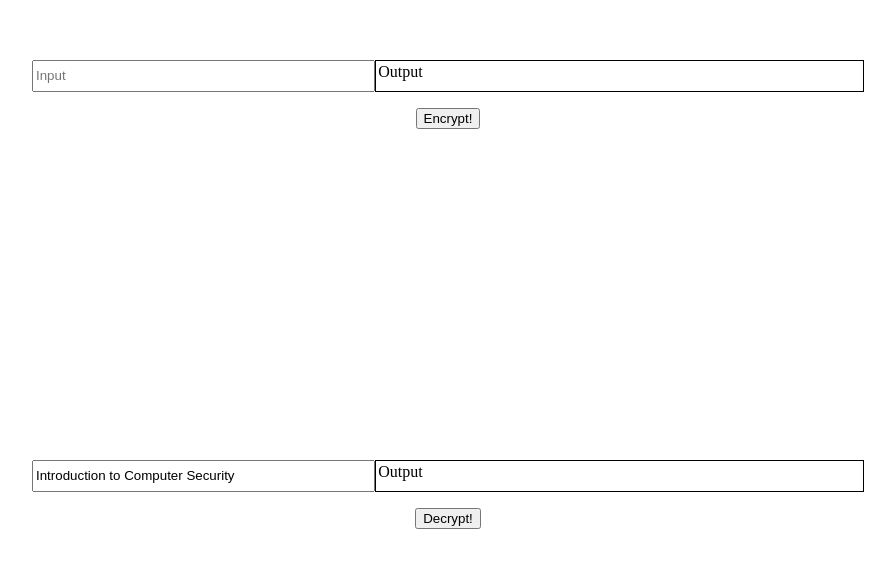
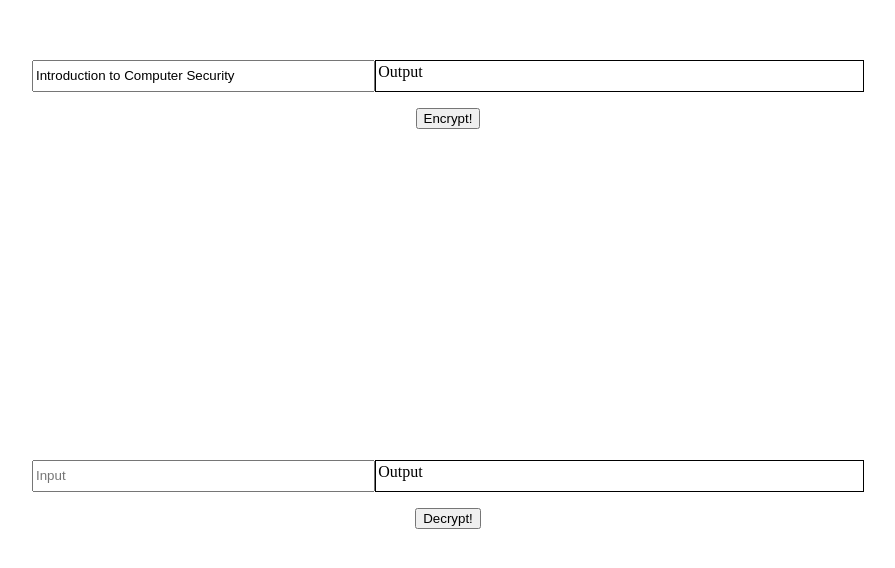
Before and after one commit to petterekedahl/AES_implementantion, a website: page public/index.html in a window 1280 px wide. Shown: the part 106-674 px from the top of the page, without its empty margins (192-1087 px from the left). Drawn offline with Linux system fonts and the light colour scheme.

Commit message:
Update index.html

```diff
--- a/public/index.html
+++ b/public/index.html
@@ -10,14 +10,14 @@
 <body>
   <div class="container">
     <div class="text-container">
-      <input id="input-encrypt" class="text" placeholder="Input">
+      <input id="input-encrypt" class="text" placeholder="Input" value="Introduction to Computer Security">
       <div id="output-encrypt" class="text output">Output</div>
     </div>
     <button id="submit-button-encrypt">Encrypt!</button>
   </div>
   <div class="container">
     <div class="text-container">
-      <input id="input-decrypt" class="text" placeholder="Input" value="Introduction to Computer Security">
+      <input id="input-decrypt" class="text" placeholder="Input">
       <div id="output-decrypt" class="text output">Output</div>
     </div>
     <button id="submit-button-decrypt">Decrypt!</button>
```
